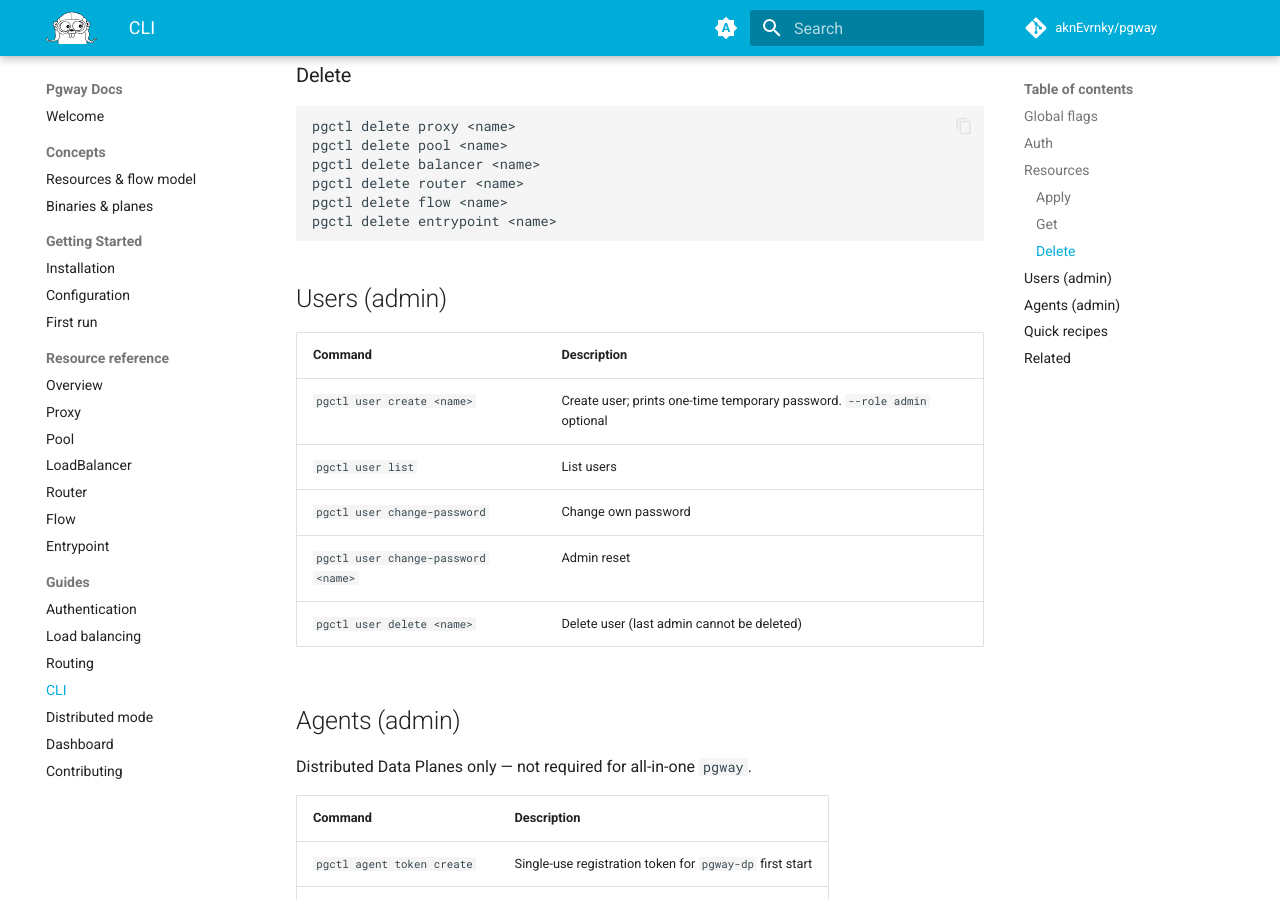
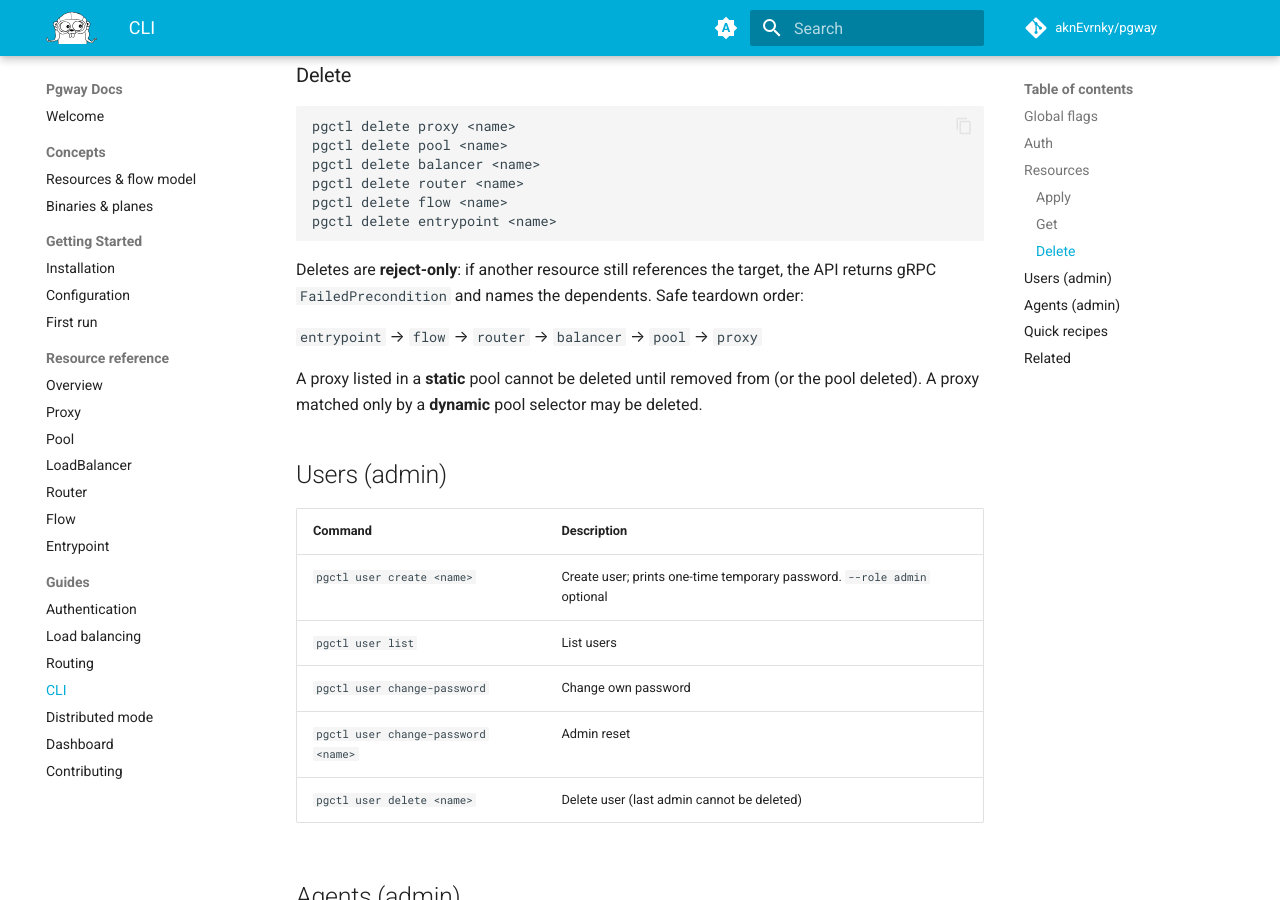
Before and after one commit to aknEvrnky/pgway-docs, an MkDocs documentation site: the page built from docs/guides/cli.md, in a window 1280 px wide and 900 px high, scrolled down 1522 px. Built offline with MkDocs 1.6.1 and Material for MkDocs 9.7.7, drawn with Linux system fonts in a browser that asks for light colours; comment, search, counter and statistics services are not loaded.

Commit message:
docs: document reject-only delete order for pipeline resources

````diff
--- a/docs/guides/cli.md
+++ b/docs/guides/cli.md
@@ -64,6 +64,14 @@ pgctl delete flow <name>
 pgctl delete entrypoint <name>
 ```
 
+Deletes are **reject-only**: if another resource still references the target, the API returns
+gRPC `FailedPrecondition` and names the dependents. Safe teardown order:
+
+`entrypoint` → `flow` → `router` → `balancer` → `pool` → `proxy`
+
+A proxy listed in a **static** pool cannot be deleted until removed from (or the pool deleted).
+A proxy matched only by a **dynamic** pool selector may be deleted.
+
 ## Users (admin)
 
 | Command | Description |
````
Also changed, not shown: docs/concepts/resources.md (+5 -0 lines).
